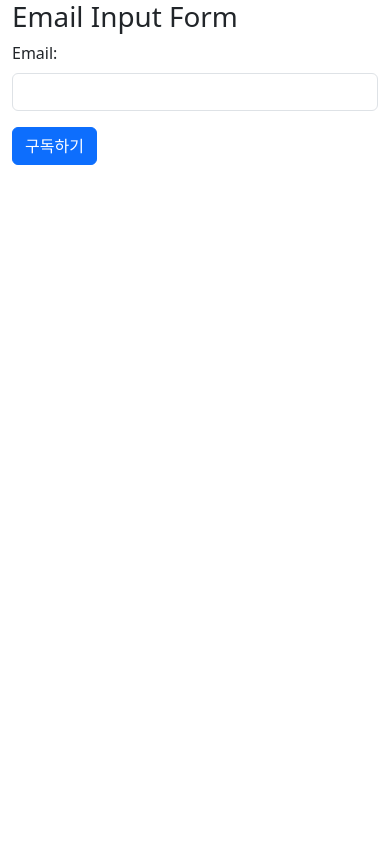
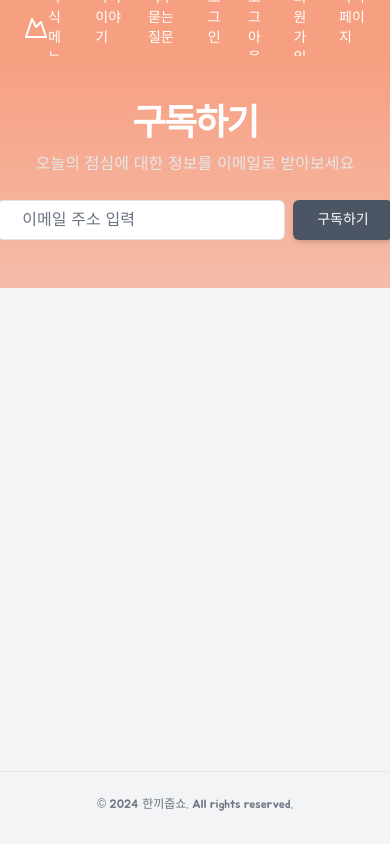
Before and after one commit to jae0478/opensource16team, a Node server app: page /subscribe in a window 390 px wide. Run offline with Node 20, Linux system fonts and the light colour scheme; some libraries are stand-ins or nearby versions.

Commit message:
구독하기 페이지

```diff
--- a/views/mail.ejs
+++ b/views/mail.ejs
@@ -7,46 +7,142 @@
     <title>한끼줍쇼</title>
     <!-- CSS 참조 -->
     <link rel="stylesheet" type="text/css" href="public/main.css">
-    <!-- 부트스트랩 참조 -->
     <link href="https://cdn.jsdelivr.net/npm/bootstrap@5.3.3/dist/css/bootstrap.min.css" rel="stylesheet"
         integrity="sha384-QWTKZyjpPEjISv5WaRU9OFeRpok6YctnYmDr5pNlyT2bRjXh0JMhjY6hW+ALEwIH" crossorigin="anonymous">
+    <link rel="preconnect" href="https://fonts.googleapis.com">
+    <link rel="preconnect" href="https://fonts.gstatic.com" crossorigin>
+    <link href="https://fonts.googleapis.com/css2?family=Jua&display=swap" rel="stylesheet">
+    <link href="https://fonts.googleapis.com/css2?family=Do+Hyeon&display=swap" rel="stylesheet">
 
+    <!-- tailwindcss 참조 -->
+    <script src="https://cdn.tailwindcss.com"></script>
+    <style>
+        body {
+            font-family: 'Jua', sans-serif;
+        }
+
+        h1, h2 {
+            font-family: 'Do Hyeon', sans-serif;
+        }
+
+        .stroke h1, .stroke h7 {
+            text-shadow:
+                3px 3px 0 #000,
+                -3px -3px 0 #000,
+                -3px 3px 0 #000,
+                3px -3px 0 #000,
+                3px 0 0 #000,
+                -3px 0 0 #000,
+                0 3px 0 #000,
+                0 -3px 0 #000;
+        }
+
+        .section-title {
+            font-size: 2rem;
+            text-align: center;
+            margin-bottom: 2rem;
+        }
+
+        .highlight {
+            background-color: rgba(247, 159, 129, 0.3);
+            border-radius: 10px;
+            padding: 1rem;
+            display: inline-block;
+        }
+
+        .testimonial-card {
+            background-color: #f9f9f9;
+            border-radius: 10px;
+            box-shadow: 0 4px 6px rgba(0, 0, 0, 0.1);
+            padding: 1.5rem;
+            text-align: center;
+        }
+
+        .testimonial-card blockquote {
+            font-size: 1rem;
+            color: #333;
+        }
+
+        .testimonial-card .author {
+            margin-top: 0.5rem;
+            font-weight: bold;
+            color: #666;
+        }
+
+        .testimonial-card .author-title {
+            font-size: 0.875rem;
+            color: #999;
+        }
+    </style>
 </head>
 
-<body>
-    <div class="container">
-        <h1>Email Input Form</h1>
-        <!-- 이메일 입력 폼 -->
-        <form action="/subscribe" method="POST">
-            <div class="mb-3">
-                <label for="email" class="form-label">Email:</label>
-                <!-- 이메일 입력 필드 -->
-                <input type="email" id="email" name="email" class="form-control" required>
-                <!-- 이메일 형식 검증 메시지 -->
-                <div class="invalid-feedback">올바른 이메일 형식이 아닙니다.</div>
-                <div class="subscribe_email" style="display: none;">이미 구독 중인 이메일입니다.</div>
-            </div>
-            <!-- 구독 버튼 -->
-            <button type="submit" class="btn btn-primary">구독하기</button>
-        </form>
+<body class="bg-gray-100 dark:bg-gray-900">
+    <div class="flex flex-col min-h-screen">
+        <header class="px-4 lg:px-6 h-14 flex items-center bg-[#F79F81] text-white">
+            <a class="flex items-center justify-center" href="/">
+                <svg xmlns="http://www.w3.org/2000/svg" width="24" height="24" viewBox="0 0 24 24" fill="none"
+                    stroke="currentColor" stroke-width="2" stroke-linecap="round" stroke-linejoin="round"
+                    class="h-6 w-6 text-white">
+                    <path d="m8 3 4 8 5-5 5 15H2L8 3z"></path>
+                </svg>
+                <span class="sr-only">한끼줍쇼</span>
+            </a>
+            <nav class="ml-auto flex gap-4 sm:gap-6">
+                <a class="text-sm font-medium hover:text-gray-200 no-underline" href="/menu">학식 메뉴</a>
+                <a class="text-sm font-medium hover:text-gray-200 no-underline" href="/list">학식 이야기</a>
+                <a class="text-sm font-medium hover:text-gray-200 no-underline" href="/FAQ">자주 묻는 질문</a>
+                <a class="text-sm font-medium hover:text-gray-200 no-underline" href="/login">로그인</a>
+                <a class="text-sm font-medium hover:text-gray-200 no-underline" href="/logout">로그아웃</a>
+                <a class="text-sm font-medium hover:text-gray-200 no-underline" href="/register">회원가입</a>
+                <a class="text-sm font-medium hover:text-gray-200 no-underline" href="/mypage">마이페이지</a>
+            </nav>
+        </header>
+        <main class="flex-1">
+            <!-- 기존 섹션들... -->
+
+            <!-- 이메일 구독 섹션 -->
+            <section class="w-full py-12 md:py-24 lg:py-32 xl:py-48 bg-gradient-to-b from-[#F79F81] to-[#F5BCA9] text-white">
+                <div class="container px-4 md:px-6">
+                    <div class="flex flex-col items-center justify-center space-y-6 text-center">
+                        <div class="space-y-2">
+                            <h1 class="text-4xl font-bold tracking-tighter sm:text-5xl md:text-6xl lg:text-7xl stroke">
+                                구독하기
+                            </h1>
+                            <p class="max-w-[700px] text-gray-200 md:text-xl">
+                                오늘의 점심에 대한 정보를 이메일로 받아보세요
+                            </p>
+                        </div>
+                        <form action="/subscribe" method="POST">
+                            <div class="flex w-full max-w-md items-center space-x-2">
+                                <input
+                                    id="email" name="email"
+                                    class="flex h-10 w-72 rounded-md border border-transparent bg-white px-4 py-2 text-gray-800 placeholder-gray-500 focus:outline-none focus:ring-2 focus:ring-offset-2 focus:ring-[#374151] flex-1"
+                                    placeholder="이메일 주소 입력" type="email" required>
+                                <div class="invalid-feedback">올바른 이메일 형식이 아닙니다.</div>
+                                <div class="subscribe_email" style="display: none;">이미 구독 중인 이메일입니다.</div>
+                                <button  type="submit"
+                                    class="inline-flex h-10 items-center justify-center whitespace-nowrap rounded-md bg-[#4B5563] px-6 py-2 text-sm font-medium text-white shadow-md transition-colors hover:bg-[#374151] focus:outline-none focus:ring-2 focus:ring-offset-2 focus:ring-[#374151]">
+                                    구독하기
+                                </button>
+                            </div>
+                        </form>
+                    </div>
+                </div>
+            </section>
+        </main>
+        <footer class="flex flex-col gap-2 sm:flex-row py-6 w-full shrink-0 items-center px-4 md:px-6 border-t border-gray-200 dark:border-gray-700">
+            <p class="text-xs text-gray-500 dark:text-gray-400">© 2024 한끼줍쇼. All rights reserved.</p>
+            <nav class="sm:ml-auto flex gap-4 sm:gap-6">
+            </nav>
+        </footer>
     </div>
 
-    <script src="https://cdn.jsdelivr.net/npm/bootstrap@5.3.3/dist/js/bootstrap.bundle.min.js"
-            integrity="sha384-YvpcrYf0tY3lHB60NNkmXc5s9fDVZLESaAA55NDzOxhy9GkcIdslK1eN7N6jIeHz"
-            crossorigin="anonymous"></script>
+    <script src="https://cdn.jsdelivr.net/npm/bootstrap@5.3.3/dist/js/bootstrap.bundle.min.js" integrity="sha384-YvpcrYf0tY3lHB60NNkmXc5s9fDVZLESaAA55NDzOxhy9GkcIdslK1eN7N6jIeHz" crossorigin="anonymous"></script>
+    <script src="https://cdn.jsdelivr.net/npm/@popperjs/core@2.11.8/dist/umd/popper.min.js" integrity="sha384-I7E8VVD/ismYTF4hNIPjVp/Zjvgyol6VFvRkX/vR+Vc4jQkC+hVqc2pM8ODewa9r" crossorigin="anonymous"></script>
+    <script src="https://cdn.jsdelivr.net/npm/bootstrap@5.3.3/dist/js/bootstrap.min.js" integrity="sha384-0pUGZvbkm6XF6gxjEnlmuGrJXVbNuzT9qBBavbLwCsOGabYfZo0T0to5eqruptLy" crossorigin="anonymous"></script>
 </body>
 
 </html>
-
-<script src="https://cdn.jsdelivr.net/npm/@popperjs/core@2.11.8/dist/umd/popper.min.js"
-    integrity="sha384-I7E8VVD/ismYTF4hNIPjVp/Zjvgyol6VFvRkX/vR+Vc4jQkC+hVqc2pM8ODewa9r"
-    crossorigin="anonymous"></script>
-<script src="https://cdn.jsdelivr.net/npm/bootstrap@5.3.3/dist/js/bootstrap.min.js"
-    integrity="sha384-0pUGZvbkm6XF6gxjEnlmuGrJXVbNuzT9qBBavbLwCsOGabYfZo0T0to5eqruptLy"
-    crossorigin="anonymous"></script>
-
-
-
 
 <script>
     // 이메일 형식 검증 스크립트
```
